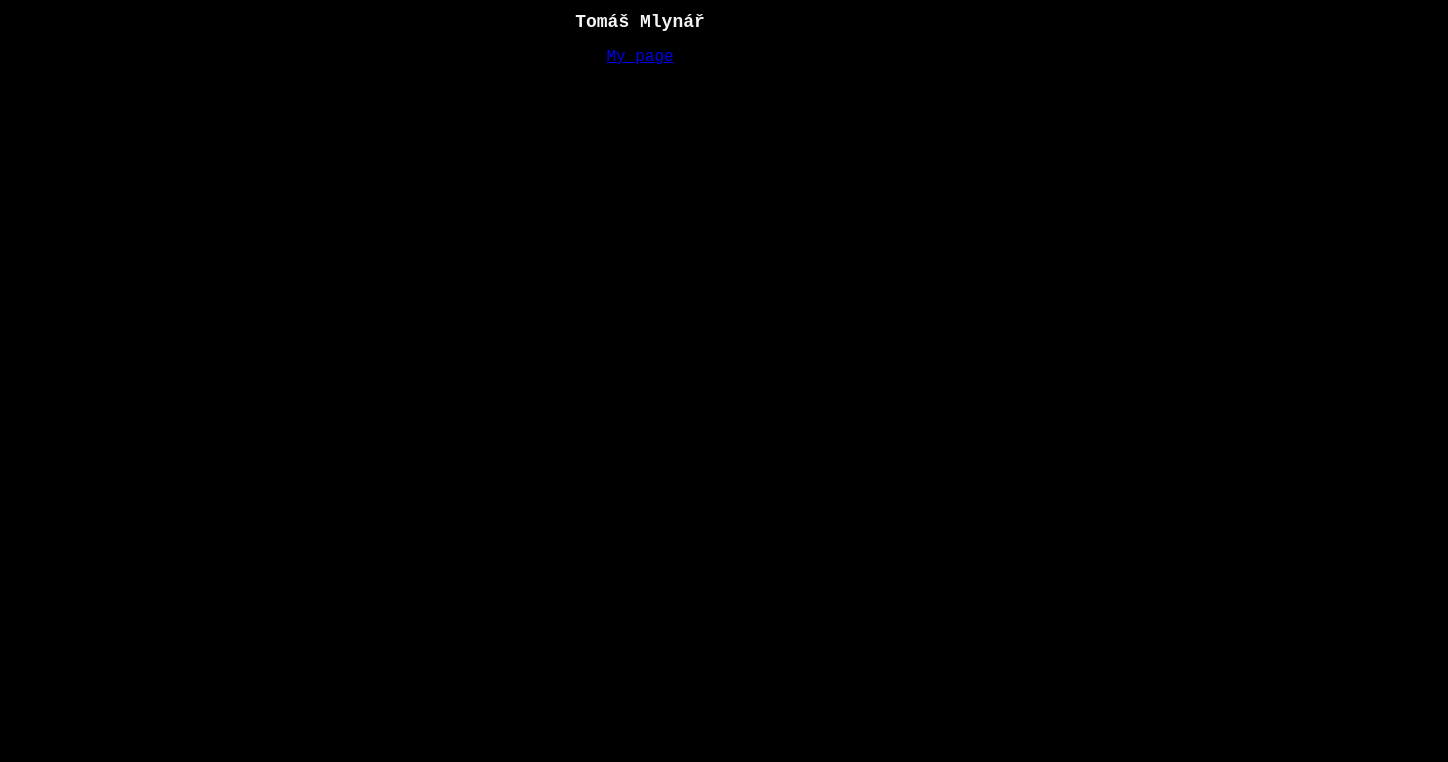
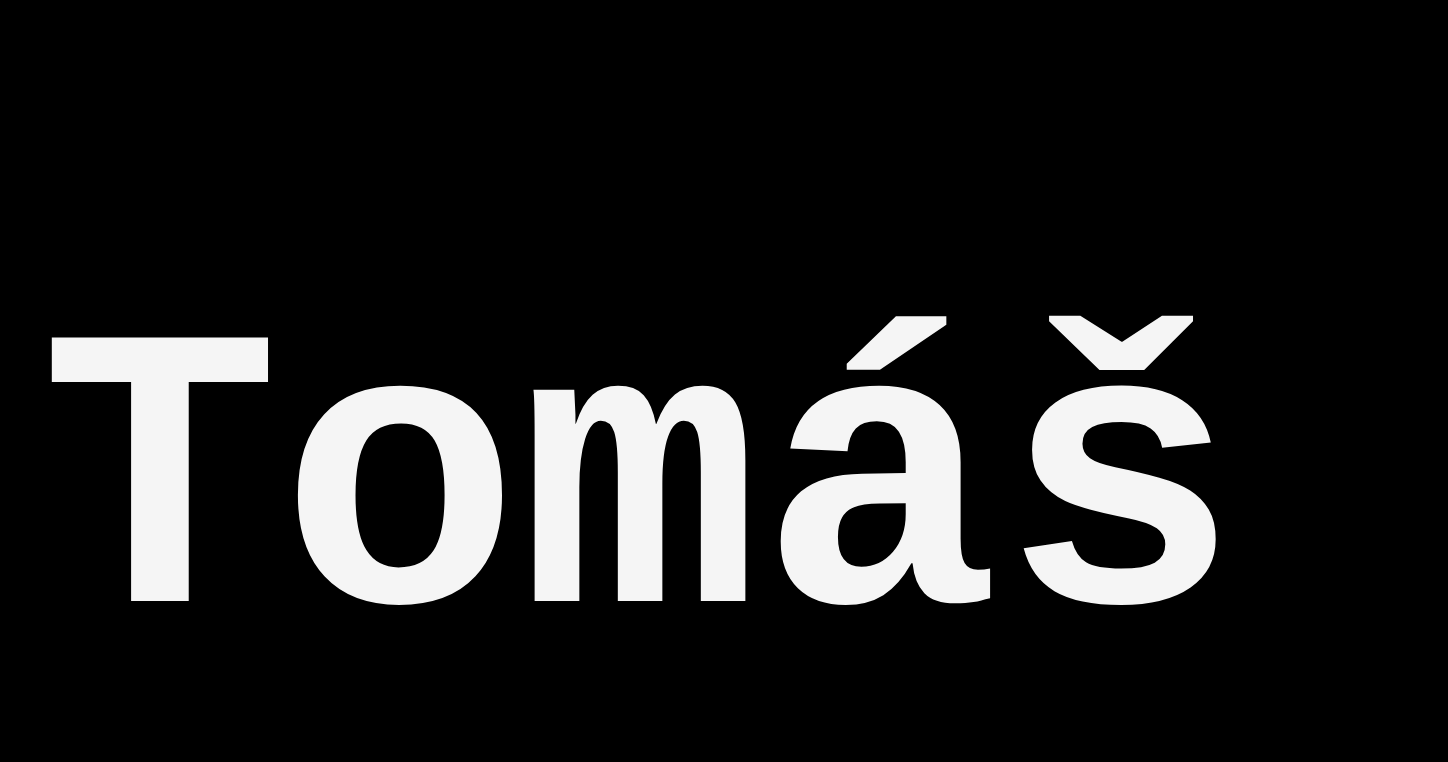
Before and after one commit to mlynatom/mlynatom.github.io, a plain HTML site: page index.html in a window 1280 px wide. Shown: the top 762 px of the page, 1448 px wide, since content can reach past the window. Drawn offline with Linux system fonts and the light colour scheme.

Commit message:
h1 size change

```diff
--- a/style.css
+++ b/style.css
@@ -9,7 +9,7 @@ h1, p {
 }
 
 h1 {
-    font-size: large;
+    font-size: 400px;
 }
 
 p {
```
